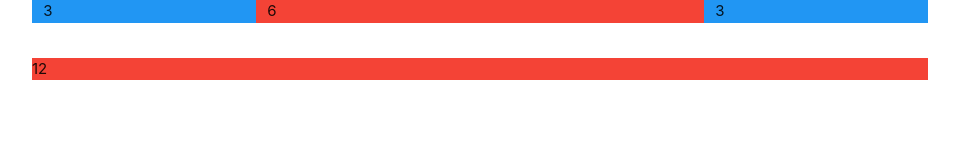
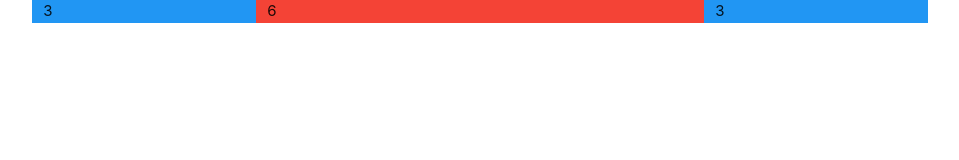
Before and after one commit to joseluisggpp/daweb193, a plain HTML site: page index.html in a window 1280 px wide. Shown: the whole page, without its empty margins (160-1119 px from the left). Drawn offline with nearby package versions, Linux system fonts and the light colour scheme.

Commit message:
Pruebas diversas con el grid de Materialize

```diff
--- a/index.html
+++ b/index.html
@@ -20,9 +20,6 @@
         <div class="col s12 m6 red">6</div>
         <div class="col s12 m3 blue">3</div>
       </div>
-      <div class="section">
-        <div class="col s12 red">12</div>
-      </div>
     </div>
 
     <!-- Compiled and minified JavaScript -->
```
